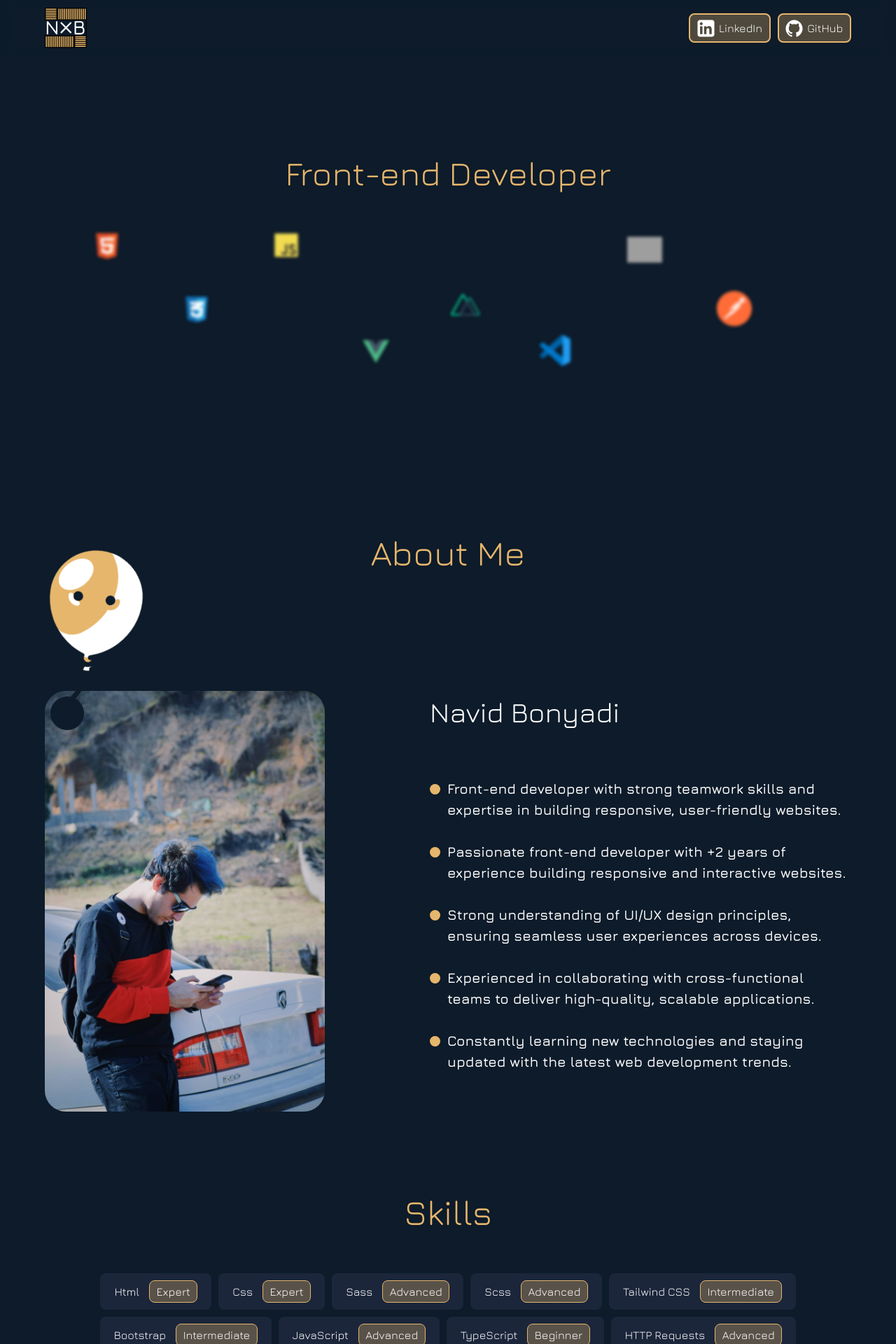
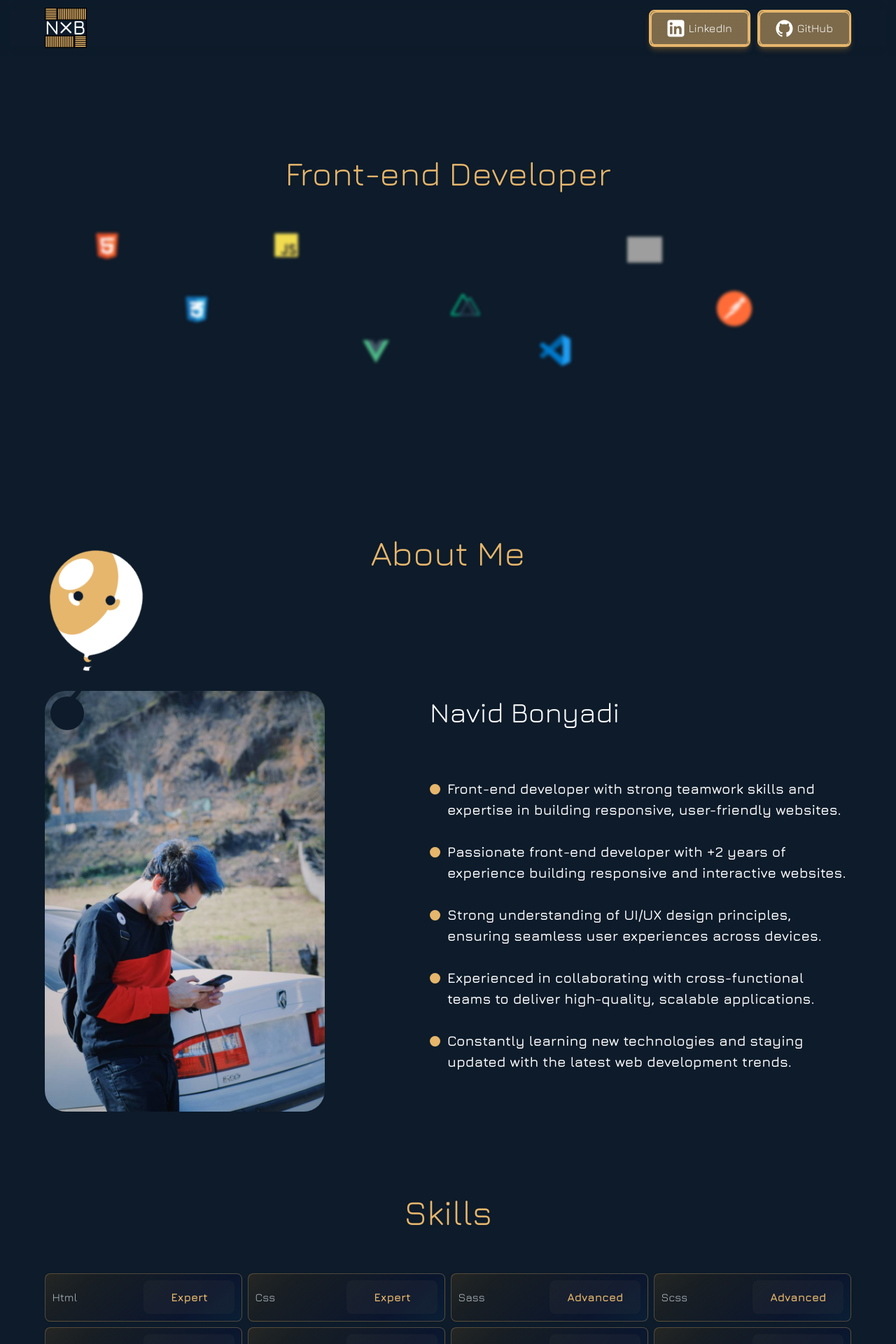
Before and after one commit to BonyaviD/Portfolio, a Nuxt app: page / in a window 1280 px wide. Shown: the top 1920 px of the page at 70% size. Built offline with nearby package versions, Linux system fonts and the light colour scheme; grey boxes are pictures that could not be loaded.

Commit message:
change some thing

```diff
--- a/components/sections/TheExperience.vue
+++ b/components/sections/TheExperience.vue
@@ -72,15 +72,14 @@ import Experiencedsh from "~/assets/img/experience/dsh.png";
   margin-bottom: 3.75rem;
 }
 .experience-cards {
-  display: flex;
-  align-items: center;
-  justify-content: center;
-  flex-wrap: wrap;
+    display: grid;
+  grid-template-columns: repeat(auto-fit, minmax(300px, 1fr));
   gap: 1.25rem;
 }
 .card-link {
-  width: clamp(18.75rem, 100%, 23.75rem);
-  height: 28.125rem;
+  width: clamp(300px, 100%, 700px);
+  aspect-ratio: 3 / 4;
+  /* height: 30rem; */
 }
 .card {
   position: relative;
--- a/components/sections/TheSkills/TheSkills.vue
+++ b/components/sections/TheSkills/TheSkills.vue
@@ -31,16 +31,17 @@ import TheSkillsItem from "@/components/sections/TheSkills/TheSkillsItem.vue";
 
 <style scoped>
 .skills-content {
-  width: 100%;
+  /* width: 100%; */
   border-radius: 8px;
 }
 .skills {
   position: relative;
-  display: flex;
-  justify-content: center;
-  align-self: center;
-  flex-wrap: wrap;
-  gap: 0.625rem;
+    display: grid;
+  grid-template-columns: repeat(auto-fill, minmax(280px, 1fr));
+  gap: 0.5rem;
   overflow: hidden;
 }
+
+
+
 </style>
--- a/components/sections/TheSkills/TheSkillsItem.vue
+++ b/components/sections/TheSkills/TheSkillsItem.vue
@@ -1,39 +1,52 @@
 <script setup>
-import { defineProps } from 'vue';
+import { defineProps } from "vue";
 
 const props = defineProps({
   text: {
-        type: String
+    type: String,
   },
   level: {
-        type: String
-    }
-})
+    type: String,
+  },
+});
 </script>
 
 <template>
   <div class="skills-name">
-       <div> {{ props.text }}</div>
+    <div>{{ props.text }}</div>
     <span class="skill-level">{{ level }}</span>
   </div>
-
 </template>
 
 <style scoped>
 .skills-name {
-    padding: 0.625rem 1.25rem;
-    background-color: var(--second-dark-color);
+  padding: 0.6rem;
+  border: 1px solid var(--primary-opacity-color);
+  background: linear-gradient(140deg, #523c1b5d 0%, #3a2a1244 20%, #0b162e 75%, #0a1f35 100%);
   border-radius: 8px;
   display: flex;
   align-items: center;
-    gap: 0 0.625rem;
+  justify-content: space-between;
+  gap: 0.4rem;
+  width: clamp(280px, 100%, 700px);
+  color: #b8c1c9;
 }
 
 .skill-level {
-    border: 1px solid var(--primary-color);
-    background-color: var(--primary-opacity-color);
-    padding: 0.2rem 0.6rem;
+  width: clamp(80px, 100%, 130px);
+  background-color: #30363d41;
   border-radius: 8px;
-    margin-left: 0.25rem;
+}
+
+.skill-level {
+  position: relative;
+  display: flex;
+  justify-content: center;
+  align-items: center;
+  text-decoration: none;
+  padding: 12px 24px;
+  border-radius: 8px;
+  color: #E6B66C;
+  font-weight: 800;
 }
 </style>
--- a/components/shared/TheBotton.vue
+++ b/components/shared/TheBotton.vue
@@ -91,6 +91,61 @@ onBeforeUnmount(() => {
   padding: 0.4rem 0.6rem;
   border-radius: 8px;
 }
+
+@property --btn-percent {
+  syntax: '<percentage>';
+  inherits: false;
+  initial-value: 95%;
+}
+
+.custom-link {
+  position: relative;
+  display: flex;
+  justify-content: center;
+  align-items: center;
+  text-decoration: none;
+  padding: 12px 24px;
+  border-radius: 8px;
+  background: linear-gradient(
+    180deg,
+    #E6B66C4D 10%,
+    #E6B66C4D var(--btn-percent),
+    #E6B66C 80%
+  );
+  color: #fff;
+  box-shadow:
+    0 2px 2px 0 rgba(198, 138, 54, 0.12),
+    0 6px 8px -2px rgba(198, 138, 54, 0.34);
+  transition: --btn-percent 240ms ease,
+              box-shadow 400ms ease;
+}
+
+.custom-link:before {
+  content: "";
+  position: absolute;
+  inset: 0;
+  border-radius: 8px;
+  padding: 1.5px;
+  background: linear-gradient(
+    180deg,
+    #E6B66C 0%,
+    #E6B66C 20%,
+    #E6B66C 75%,
+    #E6B66C 100%
+  );
+
+  -webkit-mask: linear-gradient(#fff 0 0) content-box, linear-gradient(#fff 0 0);
+  -webkit-mask-composite: exclude;
+  mask-composite: exclude;
+  pointer-events: none;
+}
+
+.custom-link:hover {
+  --btn-percent: 8%;
+  box-shadow:
+    0 1px 8px 2px rgba(198, 138, 54, 0.24),
+    0 6px 8px -2px rgba(198, 138, 54, 0.34);
+}
 .custom-link .link-text {
   color: var(--light-text-color);
 }
```
Lines whose indentation alone changed are shown as unchanged.
